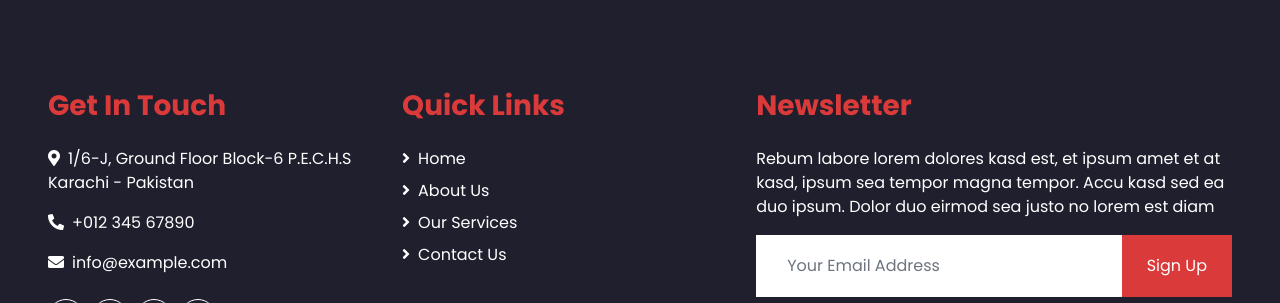
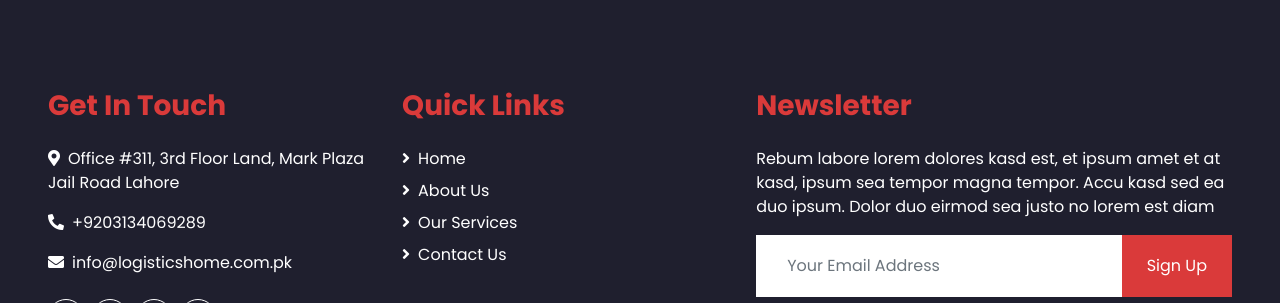
Before and after one commit to iPetru21/logistics, a plain HTML site: page about.html in a window 1280 px wide. Shown: the part 1686-1989 px from the top of the page. Drawn offline with nearby package versions, Linux system fonts and the light colour scheme.

Commit message:
Add files via upload

```diff
--- a/about.html
+++ b/about.html
@@ -5,8 +5,8 @@
     <meta charset="utf-8">
     <title>About</title>
     <meta content="width=device-width, initial-scale=1.0" name="viewport">
-    <meta content="Free HTML Templates" name="keywords">
-    <meta content="Free HTML Templates" name="description">
+    <meta content="" name="keywords">
+    <meta content="Logistics Home" name="description">
 
     <!-- Favicon -->
     <link href="img/favicon.ico" rel="icon">
@@ -31,7 +31,7 @@
         <div class="row py-2 px-lg-5">
             <div class="col-lg-6 text-center text-lg-left mb-2 mb-lg-0">
                 <div class="d-inline-flex align-items-center text-white">
-                    <small><i class="fa fa-phone-alt mr-2"></i>0321-4030277</small>
+                    <small><i class="fa fa-phone-alt mr-2"></i>+9203134069289</small>
                     <small class="px-3">|</small>
                     <small><i class="fa fa-envelope mr-2"></i>info@logisticshome.com.pk</small>
                 </div>
@@ -230,9 +230,9 @@
                 <div class="row">
                     <div class="col-md-6 mb-5">
                         <h3 class="text-primary mb-4">Get In Touch</h3>
-                        <p><i class="fa fa-map-marker-alt mr-2"></i>1/6-J, Ground Floor Block-6 P.E.C.H.S Karachi - Pakistan</p>
-                        <p><i class="fa fa-phone-alt mr-2"></i>+012 345 67890</p>
-                        <p><i class="fa fa-envelope mr-2"></i>info@example.com</p>
+                        <p><i class="fa fa-map-marker-alt mr-2"></i>Office #311, 3rd Floor Land, Mark Plaza Jail Road Lahore</p>
+                        <p><i class="fa fa-phone-alt mr-2"></i>+9203134069289</p>
+                        <p><i class="fa fa-envelope mr-2"></i>info@logisticshome.com.pk</p>
                         <div class="d-flex justify-content-start mt-4">
                             <a class="btn btn-outline-light btn-social mr-2" href="#"><i class="fab fa-twitter"></i></a>
                             <a class="btn btn-outline-light btn-social mr-2" href="#"><i class="fab fa-facebook-f"></i></a>
```
Also changed, not shown: contact.html (+6 -6 lines), index.html (+6 -6 lines), service.html (+6 -6 lines), img/favicon.ico (added).
